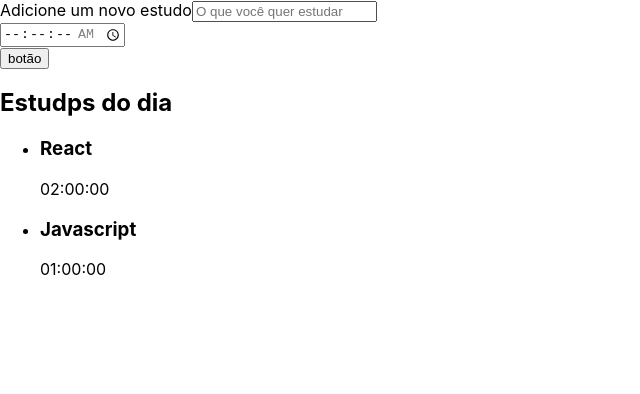
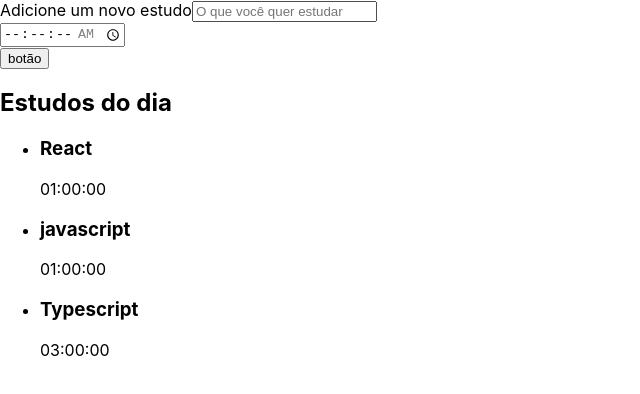
Before and after one commit to Jamile15/alura-studies, a React (Create React App) app: page / in a window 1280 px wide. Shown: the top 394 px of the page, without its empty margins (0-640 px from the left). Built offline with nearby package versions, Linux system fonts and the light colour scheme.

Commit message:
Renderizando um array

```diff
--- a/src/components/Lista/index.tsx
+++ b/src/components/Lista/index.tsx
@@ -1,22 +1,31 @@
 import React from 'react'
 
 function Lista() {
-    return (
-        <aside>
-            <h2>Estudps do dia</h2>
-            <ul>
-                <li>
-                    <h3>React</h3>
-                    <span>02:00:00</span>
+    const tarefas = [{
+        tarefa: 'React',
+        tempo: '01:00:00'
+    }, {
+        tarefa: 'javascript',
+        tempo: '01:00:00'
 
+    },{
+        tarefa: 'Typescript',
+        tempo: '03:00:00'
+    }]
+return (
+    <aside>
+        <h2>Estudos do dia</h2>
+        <ul>
+            {tarefas.map((item, index) =>(
+                <li key={index}>
+                    <h3>{item.tarefa}</h3>
+                    <span>{item.tempo}</span>
                 </li>
-                <li>
-                    <h3>Javascript</h3>
-                    <span>01:00:00</span>
-                </li>
-            </ul>
-        </aside>
-    )
+            ))}
+
+        </ul>
+    </aside>
+)
 }
 
 export default Lista;
```
